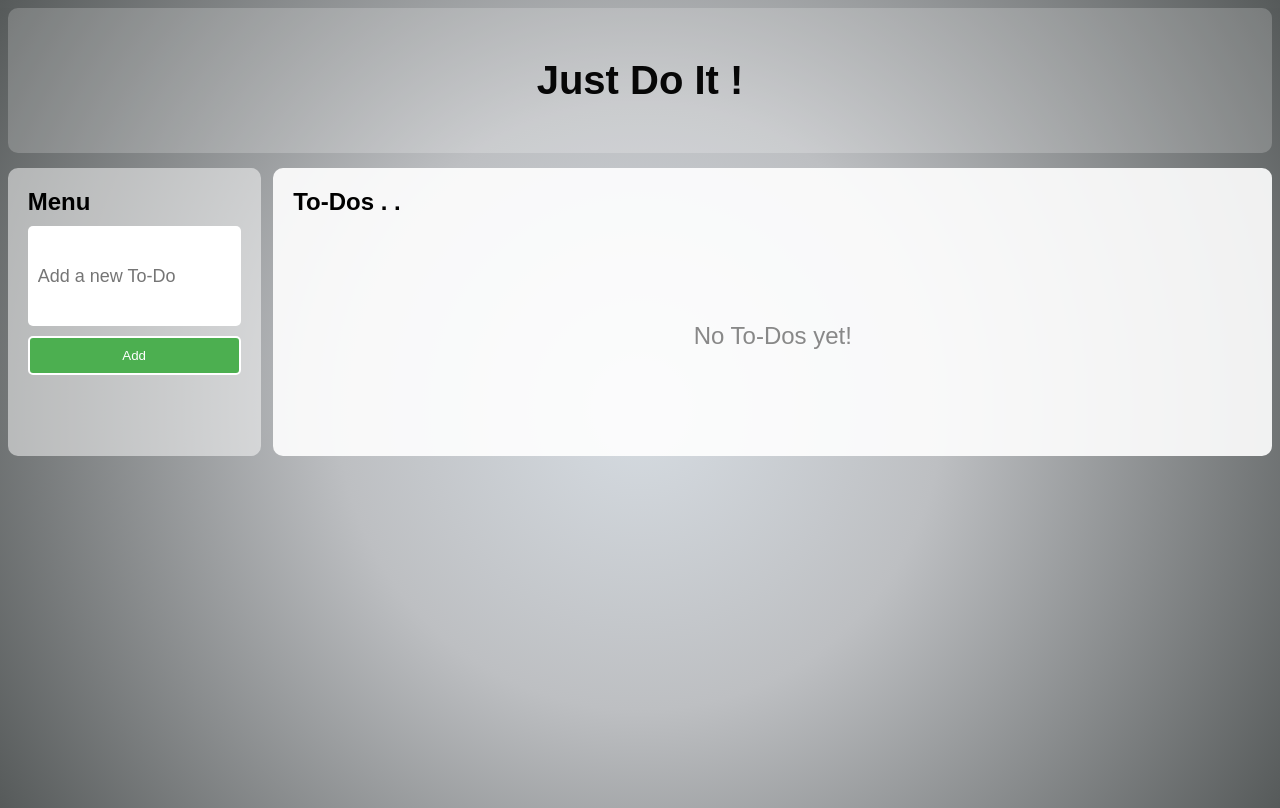
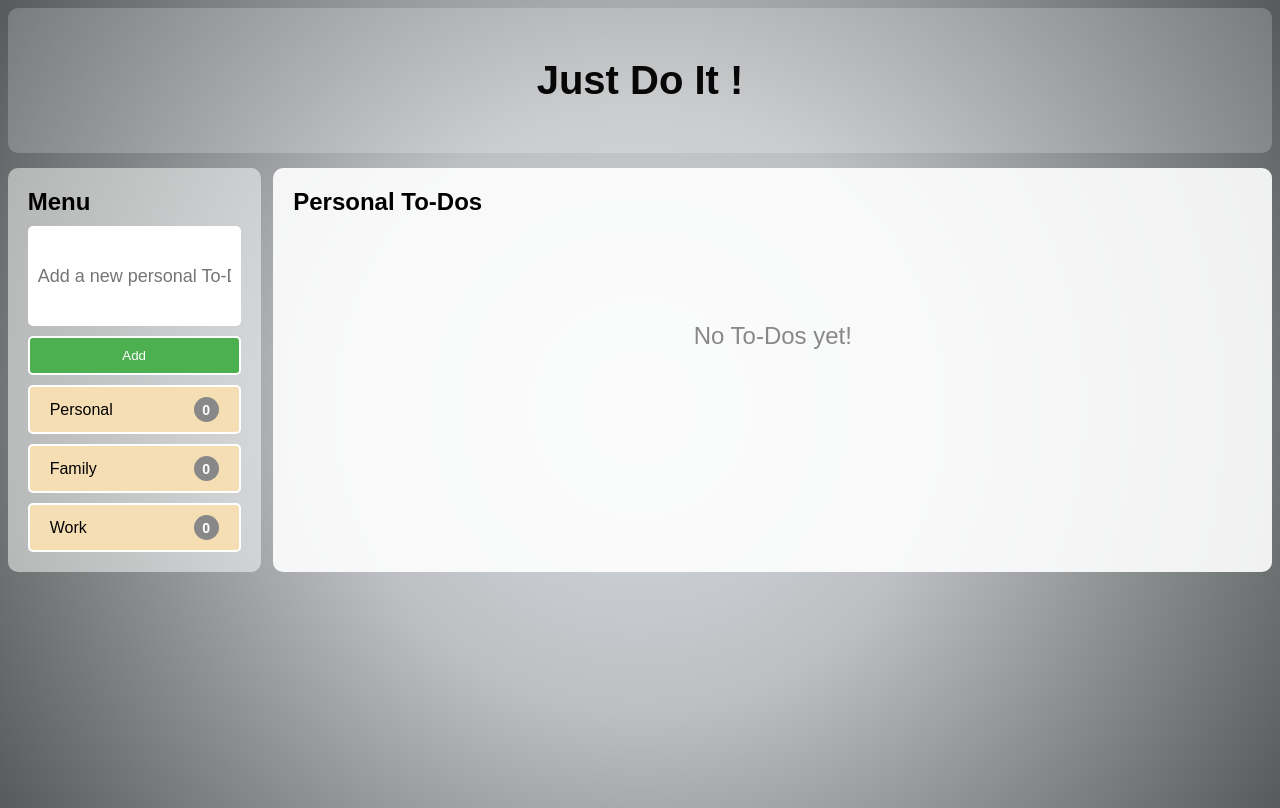
Before and after one commit to alwynsajan/ToDo-List, a React (Create React App) app: page / in a window 1280 px wide. Built offline with nearby package versions, Linux system fonts and the light colour scheme; the HTML template or start-up script is replaced by a standard one.

Commit message:
Added changes to have three different ToDos.

```diff
--- a/src/Components/Container/Container.css
+++ b/src/Components/Container/Container.css
@@ -36,7 +36,6 @@
 .addButton {
   display: block;
   margin-top: 10px;
-  /* margin-left: auto;   */
   padding: 10px 20px;
   border: 2px solid white;
   border-radius: 5px;
@@ -97,3 +96,34 @@
 .deleteButton:hover {
   background-color: #d32f2f;
 }
+
+.ToDoButtons{
+    font-size: 16px;
+    display: flex;
+    justify-content: space-between;
+    align-items: center;
+    background-color: wheat;
+    margin-top: 10px;
+    width: 100%;
+    padding: 10px 20px;
+    border: 2px solid white;
+    border-radius: 5px;
+    box-sizing: border-box;
+    cursor: pointer;
+}
+.ToDoButtons:hover {
+    background-color: #e0b96d;
+}
+
+.ToDoCount {
+  background-color: #888;
+  border-radius: 50%;
+  width: 25px;             /* circle size */
+  height: 25px;
+  display: flex;           /* enables centering */
+  align-items: center;     /* vertical center */
+  justify-content: center; /* horizontal center */
+  color: white;            /* text color */
+  font-weight: bold;
+  font-size: 14px;
+}
--- a/src/Components/Container/Container.js
+++ b/src/Components/Container/Container.js
@@ -4,12 +4,15 @@ import NavBar from './NavBar'
 import Contents from './Contents'
 
 function Container() {
-    const [toDoList, setToDoList] = useState([]);
+    const [personaltoDoList, setpersonaltoDoList] = useState([]);
+    const [familytoDoList, setfamilytoDoList] = useState([]);
+    const [worktoDoList, setworktoDoList] = useState([]);
+    const [activeCategory, setActiveCategory] = useState('personal'); // default = personal
 
   return (
     <div className="containerElement">
-        <NavBar toDoList= {toDoList} setToDoList={setToDoList} />
-        <Contents toDoList= {toDoList} setToDoList={setToDoList}/>
+        <NavBar personaltoDoList= {personaltoDoList} setpersonaltoDoList={setpersonaltoDoList} familytoDoList={familytoDoList} worktoDoList={worktoDoList} setfamilytoDoList={setfamilytoDoList} setworktoDoList={setworktoDoList} activeCategory={activeCategory} setActiveCategory={setActiveCategory}/>
+        <Contents personaltoDoList= {personaltoDoList} setpersonaltoDoList={setpersonaltoDoList} familytoDoList= {familytoDoList} worktoDoList={worktoDoList} setfamilytoDoList={setfamilytoDoList} setworktoDoList={setworktoDoList} activeCategory={activeCategory} setActiveCategory={setActiveCategory}/>
 
     </div>
   )
--- a/src/Components/Container/Contents.js
+++ b/src/Components/Container/Contents.js
@@ -1,20 +1,43 @@
 import React from 'react';
 import './Container.css';
 
-function Contents({ toDoList, setToDoList }) {
+function Contents(props) {
+  const {
+    personaltoDoList,
+    setpersonaltoDoList,
+    familytoDoList,
+    worktoDoList,
+    setfamilytoDoList,
+    setworktoDoList,
+    activeCategory
+  } = props;
+
+  // Determine which list to display and which setter to use
+  let currentList, setCurrentList;
+
+  if (activeCategory === 'personal') {
+    currentList = personaltoDoList;
+    setCurrentList = setpersonaltoDoList;
+  } else if (activeCategory === 'family') {
+    currentList = familytoDoList;
+    setCurrentList = setfamilytoDoList;
+  } else if (activeCategory === 'work') {
+    currentList = worktoDoList;
+    setCurrentList = setworktoDoList;
+  }
 
   const handleDelete = (id) => {
-    setToDoList(toDoList.filter(todo => todo.id !== id));
+    setCurrentList(currentList.filter(todo => todo.id !== id));
   };
 
   return (
     <div className="contents">
-      <h2>To-Dos . .</h2>
+      <h2>{activeCategory.charAt(0).toUpperCase() + activeCategory.slice(1)} To-Dos</h2>
       <div className="todoContainer">
-        {toDoList.length === 0 ? (
+        {currentList.length === 0 ? (
           <p className='placeHolder'>No To-Dos yet!</p>
         ) : (
-          toDoList.map((todo) => (
+          currentList.map((todo) => (
             <div key={todo.id} className="todoBox">
               <input type="checkbox" className="todoCheckbox" />
               <span className="todoText">{todo.text}</span>
--- a/src/Components/Container/NavBar.js
+++ b/src/Components/Container/NavBar.js
@@ -1,21 +1,37 @@
-import React,{ useState } from 'react'
-import './Container'
+import React, { useState } from 'react';
+import './Container.css';
 
 function NavBar(props) {
+  const [inputValue, setInputValue] = useState('');
 
-  const [inputValue, setInputValue] = useState('');
-  const { toDoList, setToDoList } = props;
+  const {
+    personaltoDoList,
+    setpersonaltoDoList,
+    familytoDoList,
+    worktoDoList,
+    setfamilytoDoList,
+    setworktoDoList,
+    activeCategory,
+    setActiveCategory
+  } = props;
 
   const handleAdd = () => {
-    if (inputValue.trim() === '') return; // prevent empty todos
+    if (inputValue.trim() === '') return;
 
     const newTodo = {
-      id: Date.now(), // unique ID
+      id: Date.now(),
       text: inputValue
     };
 
-    setToDoList([...toDoList, newTodo]); // add to the list
-    setInputValue(''); // clear input
+    if (activeCategory === 'personal') {
+      setpersonaltoDoList([...personaltoDoList, newTodo]);
+    } else if (activeCategory === 'family') {
+      setfamilytoDoList([...familytoDoList, newTodo]);
+    } else if (activeCategory === 'work') {
+      setworktoDoList([...worktoDoList, newTodo]);
+    }
+
+    setInputValue('');
   };
 
   return (
@@ -24,7 +40,7 @@ function NavBar(props) {
         <h2>Menu</h2>
         <input
           type="text"
-              placeholder="Add a new To-Do"
+          placeholder={`Add a new ${activeCategory} To-Do`}
           className="todoInput"
           value={inputValue}
           onChange={(e) => setInputValue(e.target.value)}
@@ -32,8 +48,31 @@ function NavBar(props) {
         <button onClick={handleAdd} className="addButton">Add</button>
       </div>
 
+      <div
+        className={`ToDoButtons ${activeCategory === 'personal' ? 'active' : ''}`}
+        onClick={() => setActiveCategory('personal')}
+      >
+        <p>Personal</p>
+        <span className="ToDoCount">{personaltoDoList.length}</span>
       </div>
-  )
+
+      <div
+        className={`ToDoButtons ${activeCategory === 'family' ? 'active' : ''}`}
+        onClick={() => setActiveCategory('family')}
+      >
+        <p>Family</p>
+        <span className="ToDoCount">{familytoDoList.length}</span>
+      </div>
+
+      <div
+        className={`ToDoButtons ${activeCategory === 'work' ? 'active' : ''}`}
+        onClick={() => setActiveCategory('work')}
+      >
+        <p>Work</p>
+        <span className="ToDoCount">{worktoDoList.length}</span>
+      </div>
+    </div>
+  );
 }
 
-export default NavBar
+export default NavBar;
```
Lines whose indentation alone changed are shown as unchanged.
